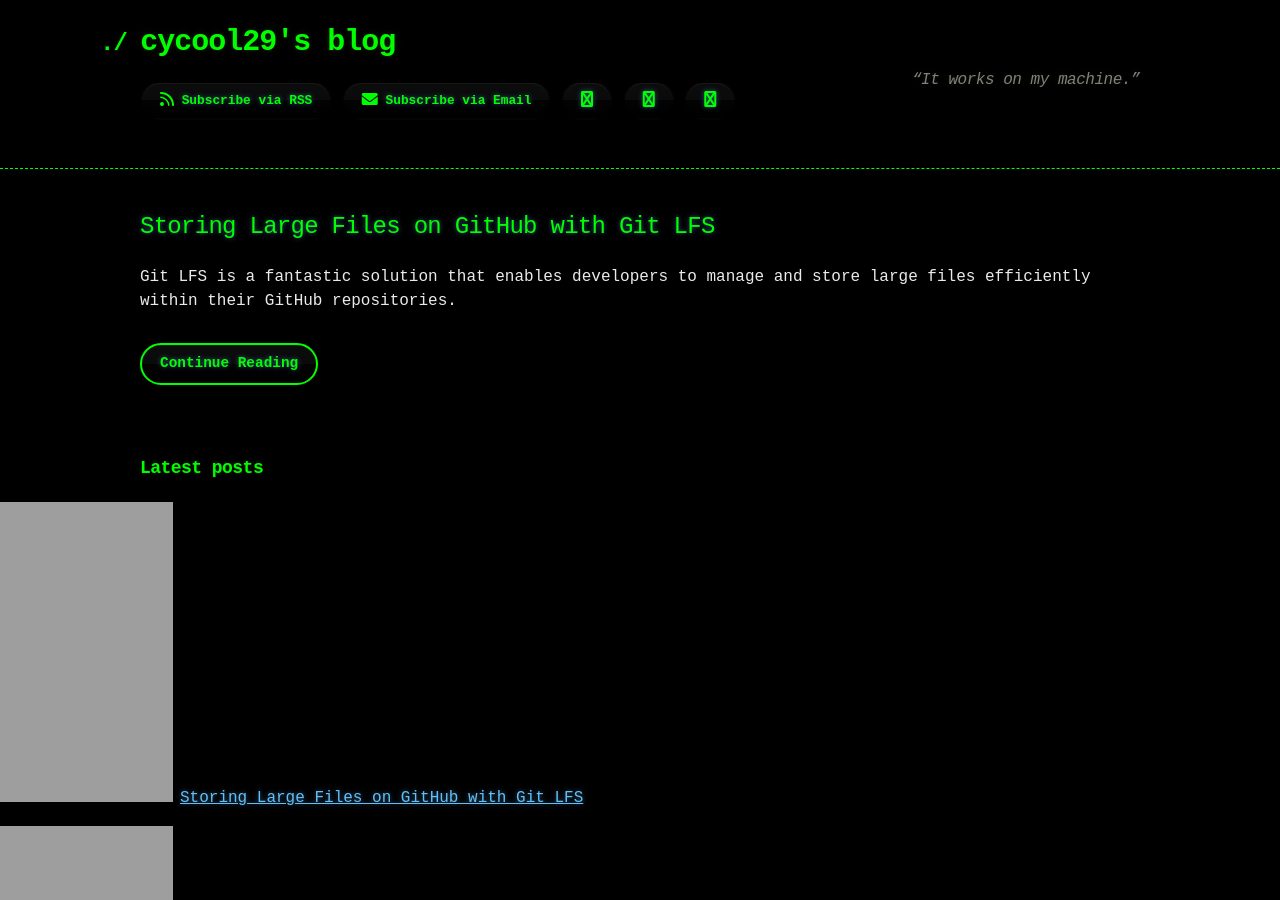
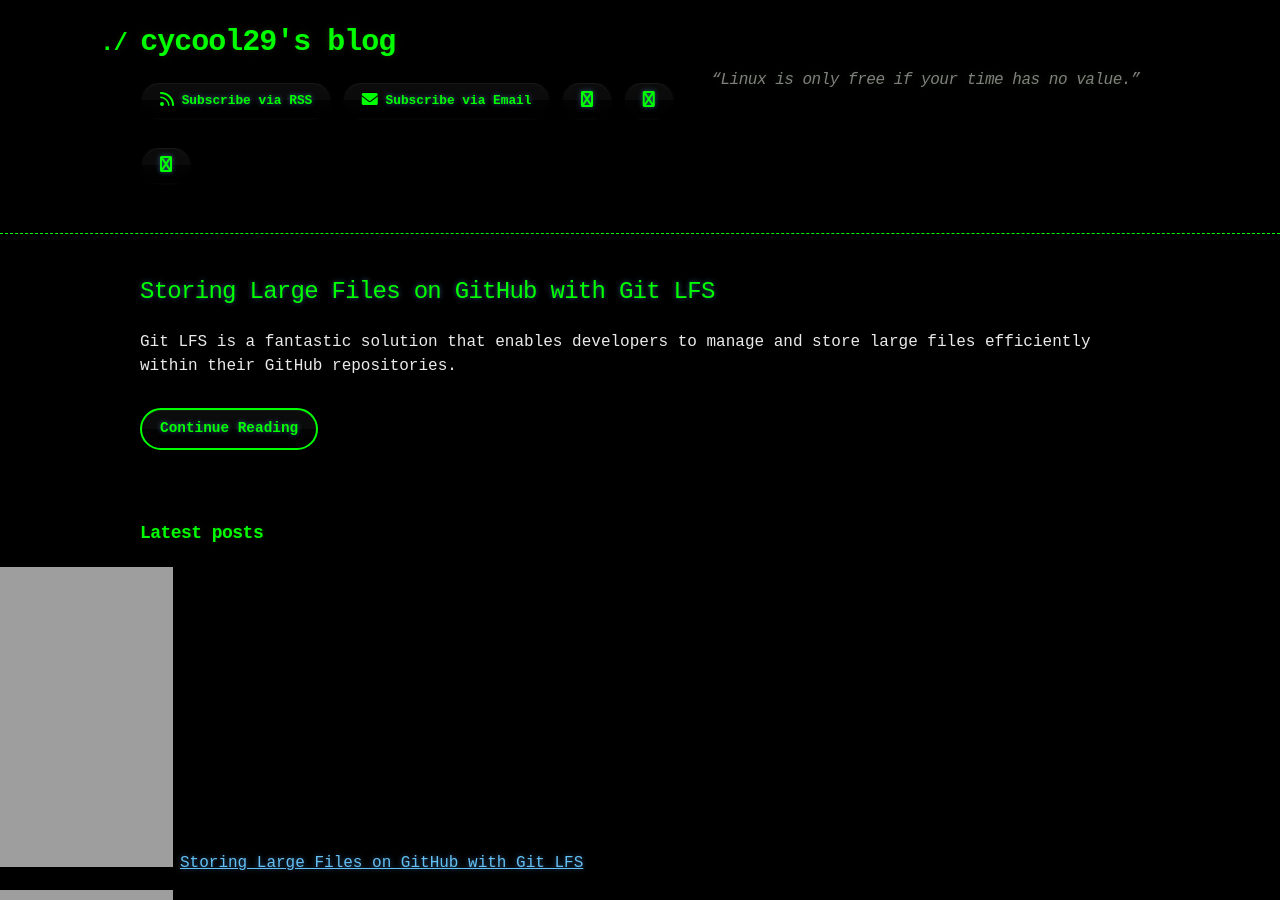
Before and after one commit to cycool29/cycool29.github.io, a Jekyll site: the page built from index.md, in a window 1280 px wide and 900 px high. Built offline with Jekyll 4.4.1, drawn with Linux system fonts in a browser that asks for light colours; a style sheet for code colours, icons or effects is not loaded.

Commit message:
Update quotes

```diff
--- a/_config.yml
+++ b/_config.yml
@@ -1,5 +1,5 @@
 title: cycool29's blog
-description: "“It works on my machine.” "
+description: "“Linux is only free if your time has no value.” "
 bio: A high school student. Intermediate in Python, Git, Bash. Learning JavaScript. He/Him. "
 author: cycool29
 url: https://cycool29.github.io
```
